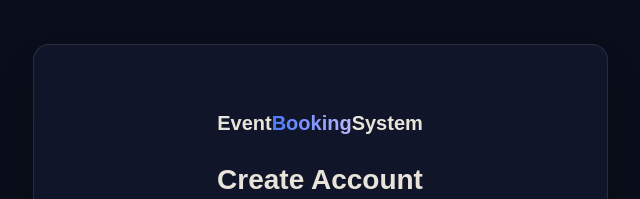
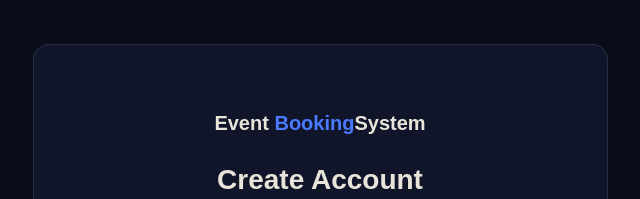
Before and after one commit to 005ishan/EventBookingSystem-Nextjs-, a Next.js app: page /auth/signup in a window 1280 px wide. Shown: the top 199 px of the page, without its empty margins (320-960 px from the left). Built offline with nearby package versions, Linux system fonts and the light colour scheme; no server answers.

Commit message:
edited login signup page

```diff
--- a/src/app/auth/login/page.tsx
+++ b/src/app/auth/login/page.tsx
@@ -39,7 +39,7 @@ export default function LoginPage() {
           >
             <span className="text-[#E8E4DA] text-xl font-bold">
               Event
-              <span className="bg-gradient-to-r from-[#4A7AFF] to-[#bcb6fc] bg-clip-text text-transparent">
+              <span className="text-[#4A7AFF]">
                 Booking
               </span>
               System
--- a/src/app/auth/signup/page.tsx
+++ b/src/app/auth/signup/page.tsx
@@ -86,7 +86,7 @@ export default function SignupPage() {
             >
               <span className="text-[#E8E4DA] text-xl font-bold">
                 Event
-                <span className="bg-gradient-to-r from-[#4A7AFF] to-[#bcb6fc] bg-clip-text text-transparent">
+                <span className="text-[#4A7AFF]">
                   Booking
                 </span>
                 System
@@ -162,9 +162,8 @@ export default function SignupPage() {
             className="flex flex-col items-center justify-center hover:opacity-80 transition-opacity"
           >
             <span className="text-[#E8E4DA] text-xl font-bold">
-              Event
-              <span className="bg-gradient-to-r from-[#4A7AFF] to-[#bcb6fc] bg-clip-text text-transparent">
-                Booking
+              Event              <span className="text-[#4A7AFF]">
+                  Booking
               </span>
               System
             </span>
```
